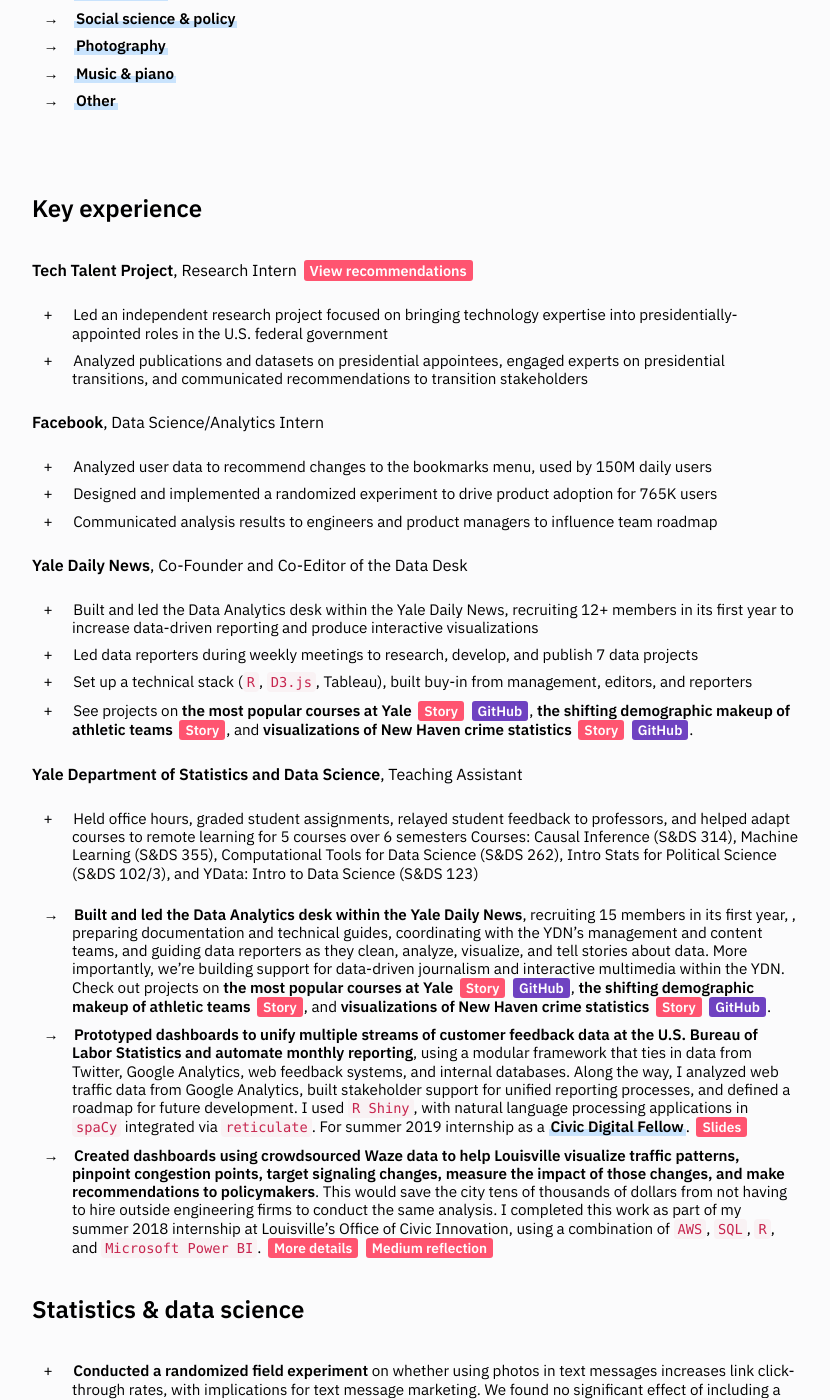
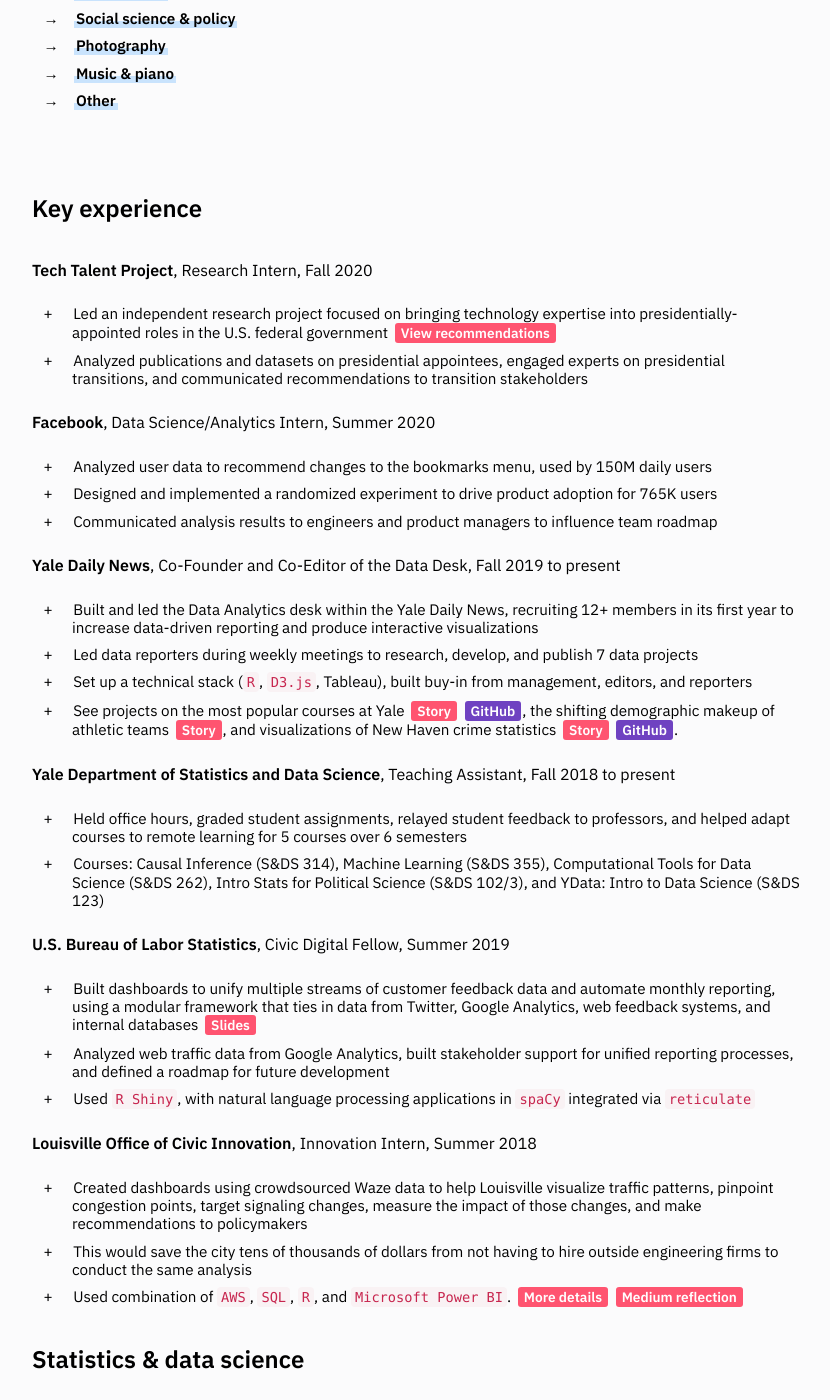
Before and after one commit to iamdanzhao/iamdanzhao.github.io, a Jekyll site: the page built from work/index.md, in a window 1280 px wide and 1400 px high, scrolled down 491 px. Shown: the whole window, without its empty margins (224-1054 px from the left). Built offline with Jekyll 4.4.1, drawn with Linux system fonts in a browser that asks for light colours.

Commit message:
new jobs

```diff
--- a/work/index.md
+++ b/work/index.md
@@ -17,37 +17,46 @@
 
 ## Key experience {#experience}
 
-**Tech Talent Project**, Research Intern [View recommendations](https://techtalentproject.org/wp-content/uploads/2020/10/PPO-Top-10-Opportunities_10.27.20_Zhao.pdf){:target="_blank" class="inline-label-page button"}
+**Tech Talent Project**, Research Intern, Fall 2020
 
 {:.list-plus}
-- Led an independent research project focused on bringing technology expertise into presidentially-appointed roles in the U.S. federal government
+- Led an independent research project focused on bringing technology expertise into presidentially-appointed roles in the U.S. federal government [View recommendations](https://techtalentproject.org/wp-content/uploads/2020/10/PPO-Top-10-Opportunities_10.27.20_Zhao.pdf){:target="_blank" class="inline-label-page button"}
 - Analyzed publications and datasets on presidential appointees, engaged experts on presidential transitions, and communicated recommendations to transition stakeholders
 
-**Facebook**, Data Science/Analytics Intern
+**Facebook**, Data Science/Analytics Intern, Summer 2020
 
 {:.list-plus}
 - Analyzed user data to recommend changes to the bookmarks menu, used by 150M daily users
 - Designed and implemented a randomized experiment to drive product adoption for 765K users
 - Communicated analysis results to engineers and product managers to influence team roadmap
 
-**Yale Daily News**, Co-Founder and Co-Editor of the Data Desk
+**Yale Daily News**, Co-Founder and Co-Editor of the Data Desk, Fall 2019 to present
 
 {:.list-plus}
 - Built and led the Data Analytics desk within the Yale Daily News, recruiting 12+ members in its first year to increase data-driven reporting and produce interactive visualizations
 - Led data reporters during weekly meetings to research, develop, and publish 7 data projects
 - Set up a technical stack (`R`, `D3.js`, Tableau), built buy-in from management, editors, and reporters
-- See projects on **the most popular courses at Yale** [Story](https://yaledailynews.com/blog/2020/01/10/yales-most-popular-courses/){:target="_blank" class="button inline-label-page"} [GitHub](https://github.com/iamdanzhao/yale-popular-classes){:target="_blank" class="button inline-label-github"}, **the shifting demographic makeup of athletic teams** [Story](http://features.yaledailynews.com/blog/2020/04/24/analysis-a-shifting-demographic-for-storied-yale-crew-international-athletes-elevate-the-elis/){:target="_blank" class="button inline-label-page"}, and **visualizations of New Haven crime statistics** [Story](https://yaledailynews.com/blog/2019/10/22/analysis-new-haven-sees-drop-in-crime/){:target="_blank" class="button inline-label-page"} [GitHub](https://github.com/iamdanzhao/ydn-crime-report-2019){:target="_blank" class="button inline-label-github"}.
+- See projects on the most popular courses at Yale [Story](https://yaledailynews.com/blog/2020/01/10/yales-most-popular-courses/){:target="_blank" class="button inline-label-page"} [GitHub](https://github.com/iamdanzhao/yale-popular-classes){:target="_blank" class="button inline-label-github"}, the shifting demographic makeup of athletic teams [Story](http://features.yaledailynews.com/blog/2020/04/24/analysis-a-shifting-demographic-for-storied-yale-crew-international-athletes-elevate-the-elis/){:target="_blank" class="button inline-label-page"}, and visualizations of New Haven crime statistics [Story](https://yaledailynews.com/blog/2019/10/22/analysis-new-haven-sees-drop-in-crime/){:target="_blank" class="button inline-label-page"} [GitHub](https://github.com/iamdanzhao/ydn-crime-report-2019){:target="_blank" class="button inline-label-github"}.
 
-**Yale Department of Statistics and Data Science**, Teaching Assistant
+**Yale Department of Statistics and Data Science**, Teaching Assistant, Fall 2018 to present
 
 {:.list-plus}
 - Held office hours, graded student assignments, relayed student feedback to professors, and helped adapt courses to remote learning for 5 courses over 6 semesters
-Courses: Causal Inference (S&DS 314), Machine Learning (S&DS 355), Computational Tools for Data Science (S&DS 262), Intro Stats for Political Science (S&DS 102/3), and YData: Intro to Data Science (S&DS 123)
+- Courses: Causal Inference (S&DS 314), Machine Learning (S&DS 355), Computational Tools for Data Science (S&DS 262), Intro Stats for Political Science (S&DS 102/3), and YData: Intro to Data Science (S&DS 123)
 
-{:.list-arrows}
-- **Built and led the Data Analytics desk within the Yale Daily News**, recruiting 15 members in its first year, , preparing documentation and technical guides, coordinating with the YDN's management and content teams, and guiding data reporters as they clean, analyze, visualize, and tell stories about data. More importantly, we're building support for data-driven journalism and interactive multimedia within the YDN. Check out projects on **the most popular courses at Yale** [Story](https://yaledailynews.com/blog/2020/01/10/yales-most-popular-courses/){:target="_blank" class="button inline-label-page"} [GitHub](https://github.com/iamdanzhao/yale-popular-classes){:target="_blank" class="button inline-label-github"}, **the shifting demographic makeup of athletic teams** [Story](http://features.yaledailynews.com/blog/2020/04/24/analysis-a-shifting-demographic-for-storied-yale-crew-international-athletes-elevate-the-elis/){:target="_blank" class="button inline-label-page"}, and **visualizations of New Haven crime statistics** [Story](https://yaledailynews.com/blog/2019/10/22/analysis-new-haven-sees-drop-in-crime/){:target="_blank" class="button inline-label-page"} [GitHub](https://github.com/iamdanzhao/ydn-crime-report-2019){:target="_blank" class="button inline-label-github"}.
-- **Prototyped dashboards to unify multiple streams of customer feedback data at the U.S. Bureau of Labor Statistics and automate monthly reporting**, using a modular framework that ties in data from Twitter, Google Analytics, web feedback systems, and internal databases. Along the way, I analyzed web traffic data from Google Analytics, built stakeholder support for unified reporting processes, and defined a roadmap for future development. I used `R Shiny`, with natural language processing applications in `spaCy` integrated via `reticulate`. For summer 2019 internship as a [**Civic Digital Fellow**](https://blog.codingitforward.com/meet-the-2019-fellows-bureau-of-labor-statistics-db727bd7edfc){:target="_blank"}. [Slides](https://github.com/codingitforward/cdfdemoday2019/blob/master/Integrating_Multiple_Sources_of_Customer_Feedback_Data.pdf){:target="_blank" class="button inline-label-page"}
-- **Created dashboards using crowdsourced Waze data to help Louisville visualize traffic patterns, pinpoint congestion points, target signaling changes, measure the impact of those changes, and make recommendations to policymakers**. This would save the city tens of thousands of dollars from not having to hire outside engineering firms to conduct the same analysis. I completed this work as part of my summer 2018 internship at Louisville's Office of Civic Innovation, using a combination of `AWS`, `SQL`, `R`, and `Microsoft Power BI`. [More details](http://danielzhao.com/projects/louisville/){:class="button inline-label-page"} [Medium reflection](https://medium.com/louisville-metro-opi2/data-driven-governance-reflecting-on-opi2-bdd324aefbdc){:target="_blank" class="button inline-label-page"}
+**U.S. Bureau of Labor Statistics**, Civic Digital Fellow, Summer 2019
+
+{:.list-plus}
+- Built dashboards to unify multiple streams of customer feedback data and automate monthly reporting, using a modular framework that ties in data from Twitter, Google Analytics, web feedback systems, and internal databases [Slides](https://github.com/codingitforward/cdfdemoday2019/blob/master/Integrating_Multiple_Sources_of_Customer_Feedback_Data.pdf){:target="_blank" class="button inline-label-page"}
+- Analyzed web traffic data from Google Analytics, built stakeholder support for unified reporting processes, and defined a roadmap for future development
+- Used `R Shiny`, with natural language processing applications in `spaCy` integrated via `reticulate`
+
+**Louisville Office of Civic Innovation**, Innovation Intern, Summer 2018
+
+{:.list-plus}
+- Created dashboards using crowdsourced Waze data to help Louisville visualize traffic patterns, pinpoint congestion points, target signaling changes, measure the impact of those changes, and make recommendations to policymakers
+- This would save the city tens of thousands of dollars from not having to hire outside engineering firms to conduct the same analysis
+- Used combination of `AWS`, `SQL`, `R`, and `Microsoft Power BI`. [More details](http://danielzhao.com/projects/louisville/){:class="button inline-label-page"} [Medium reflection](https://medium.com/louisville-metro-opi2/data-driven-governance-reflecting-on-opi2-bdd324aefbdc){:target="_blank" class="button inline-label-page"}
 
 ## Statistics & data science {#data-science}
 
```
